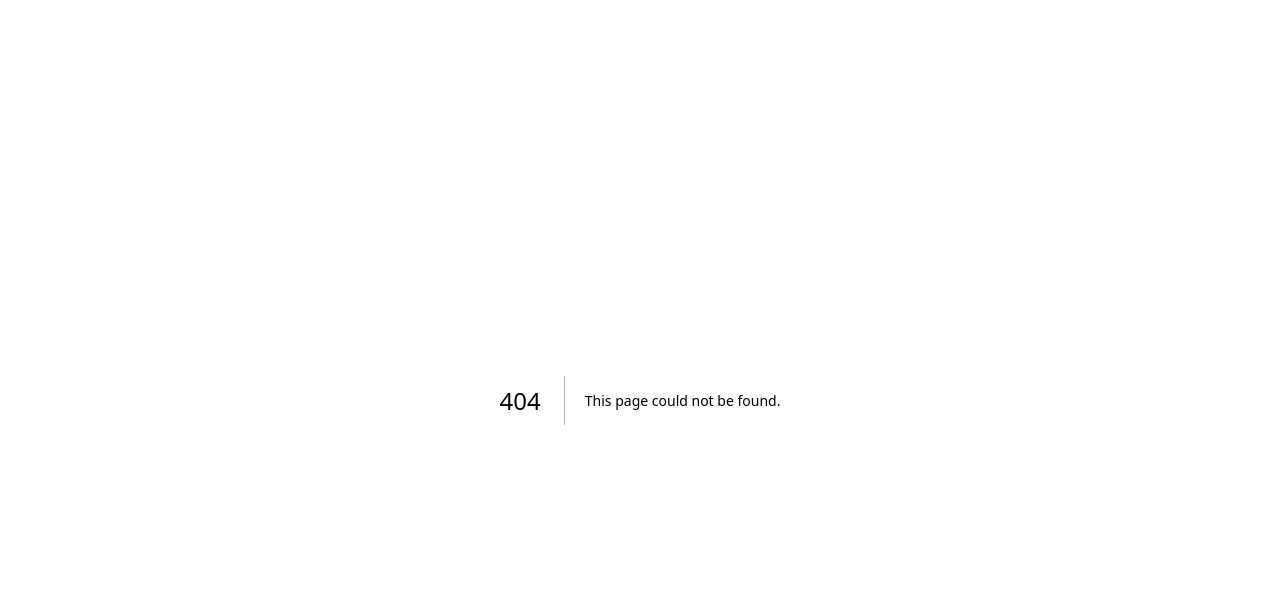
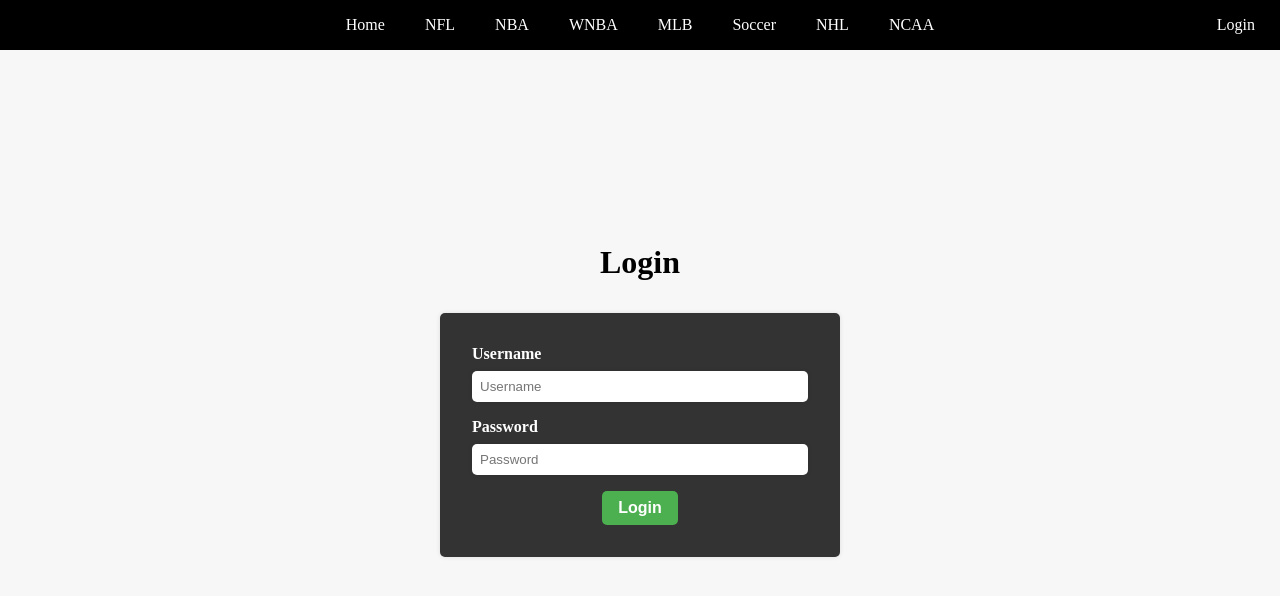
Before and after one commit to Reaveskev/Sports-Odds, a Next.js app in the folder sports-odds/: page /login in a window 1280 px wide. Before the commit this address had no page. Shown: the top 596 px of the page. Built offline with nearby package versions, Linux system fonts and the light colour scheme.

Commit message:
Login works on local

```diff
--- a/sports-odds/next.config.js
+++ b/sports-odds/next.config.js
@@ -35,6 +35,7 @@ const nextConfig = {
       "/MLB": { page: "/MLB" },
       "/MCBB": { page: "/MCBB" },
       "/WCBB": { page: "/WCBB" },
+      "/login": { page: "/login" },
     };
   },
 };
--- a/sports-odds/pages/NFL.js
+++ b/sports-odds/pages/NFL.js
@@ -114,7 +114,7 @@ function NFL() {
                             <div className={styles.record}>
                               {games.team_two.record}
                             </div>
-                            <span>{games.team_one.score}</span>
+                            <span>{games.team_two.score}</span>
                           </div>
                         </div>
                       );
@@ -162,7 +162,7 @@ function NFL() {
                             <div className={styles.record}>
                               {games.team_two.record}
                             </div>
-                            <span>{games.team_one.score}</span>
+                            <span>{games.team_two.score}</span>
                           </div>
                         </div>
                       );
@@ -208,7 +208,7 @@ function NFL() {
                         <div className={styles.record}>
                           {games.team_two.record}
                         </div>
-                        <span>{games.team_one.score}</span>
+                        <span>{games.team_two.score}</span>
                       </div>
                     </div>
                   );
--- a/sports-odds/pages/NHL.js
+++ b/sports-odds/pages/NHL.js
@@ -130,7 +130,7 @@ function NHL() {
                             <div className={styles.record}>
                               {games.team_two.record}
                             </div>
-                            <span>{games.team_one.score}</span>
+                            <span>{games.team_two.score}</span>
                           </div>
                         </div>
                       );
@@ -178,7 +178,7 @@ function NHL() {
                             <div className={styles.record}>
                               {games.team_two.record}
                             </div>
-                            <span>{games.team_one.score}</span>
+                            <span>{games.team_two.score}</span>
                           </div>
                         </div>
                       );
@@ -224,7 +224,7 @@ function NHL() {
                         <div className={styles.record}>
                           {games.team_two.record}
                         </div>
-                        <span>{games.team_one.score}</span>
+                        <span>{games.team_two.score}</span>
                       </div>
                     </div>
                   );
--- /dev/null
+++ b/sports-odds/pages/login.js
@@ -0,0 +1,66 @@
+import React, { useState } from "react";
+import { useRouter } from "next/router";
+import axios from "axios";
+import styles from "@/styles/login.module.css";
+import Header from "@/src/Header";
+
+function Login() {
+  const router = useRouter();
+
+  const [username, setUsername] = useState("");
+  const [password, setPassword] = useState("");
+  const [error, setError] = useState("");
+
+  const handleSubmit = async (e) => {
+    e.preventDefault();
+
+    let url = "http://127.0.0.1:5000/login_to_db";
+    // https://sports-odds.herokuapp.com/
+
+    try {
+      const response = await axios.post(url, {
+        username: username,
+        password: password,
+      });
+
+      router.push("/");
+    } catch (error) {
+      setError("Invalid username or password!");
+    }
+  };
+
+  return (
+    <div className={styles.login_container}>
+      <Header />
+      <h1>Login</h1>
+      <form onSubmit={handleSubmit}>
+        {error && <p className={styles.error}>{error}</p>}
+        <div className={styles.form_control}>
+          <label htmlFor="username">Username</label>
+          <input
+            type="text"
+            id="username"
+            placeholder="Username"
+            value={username}
+            onChange={(e) => setUsername(e.target.value)}
+            required
+          />
+        </div>
+        <div className={styles.form_control}>
+          <label htmlFor="password">Password</label>
+          <input
+            type="password"
+            id="password"
+            placeholder="Password"
+            value={password}
+            onChange={(e) => setPassword(e.target.value)}
+            required
+          />
+        </div>
+        <button type="submit">Login</button>
+      </form>
+    </div>
+  );
+}
+
+export default Login;
--- a/sports-odds/src/Header.js
+++ b/sports-odds/src/Header.js
@@ -4,6 +4,7 @@ import Link from "next/link";
 
 function Header() {
   const [seeMore, setSeeMore] = useState(false);
+  const [Login, setLogin] = useState(false);
 
   return (
     <div className={styles.navbar}>
@@ -113,16 +114,33 @@ function Header() {
           </>
         ) : null}
       </li>
+      {Login ? (
+        <div className={styles.login_or_profile}>
           <li
             onMouseEnter={() => {
               setSeeMore(false);
             }}
             className={styles.li}
           >
-        <Link className={styles.link} href="/test">
-          Test
+            <Link className={styles.link} href="/profile">
+              Profile
             </Link>
           </li>
+        </div>
+      ) : (
+        <div className={styles.login_or_profile}>
+          <li
+            onMouseEnter={() => {
+              setSeeMore(false);
+            }}
+            className={styles.li}
+          >
+            <Link className={styles.link} href="/login">
+              Login
+            </Link>
+          </li>
+        </div>
+      )}
     </div>
   );
 }
--- a/sports-odds/src/Header.module.css
+++ b/sports-odds/src/Header.module.css
@@ -59,3 +59,9 @@
   text-decoration: none;
   color: white;
 }
+
+.login_or_profile {
+  position: absolute;
+  right: 5px;
+  float: right;
+}
--- /dev/null
+++ b/sports-odds/styles/login.module.css
@@ -0,0 +1,68 @@
+.login_container {
+  display: flex;
+  flex-direction: column;
+  align-items: center;
+  justify-content: center;
+  height: 100vh;
+  background-color: #f7f7f7;
+  color: white;
+}
+
+.login_container h1 {
+  font-size: 2rem;
+  margin-bottom: 2rem;
+  color: black;
+}
+
+.login_container form {
+  display: flex;
+  flex-direction: column;
+  align-items: center;
+  justify-content: center;
+  width: 100%;
+  max-width: 400px;
+  padding: 2rem;
+  border-radius: 5px;
+  box-shadow: 0px 0px 5px rgba(0, 0, 0, 0.1);
+  background-color: #333;
+}
+
+.form_control {
+  display: flex;
+  flex-direction: column;
+  width: 100%;
+  margin-bottom: 1rem;
+}
+
+.login_container label {
+  font-size: 1rem;
+  font-weight: bold;
+  margin-bottom: 0.5rem;
+}
+
+.login_container input {
+  padding: 0.5rem;
+  border-radius: 5px;
+  border: none;
+  box-shadow: 0px 0px 5px rgba(0, 0, 0, 0.1);
+}
+
+.login_container button {
+  padding: 0.5rem 1rem;
+  border-radius: 5px;
+  border: none;
+  background-color: #4caf50;
+  color: #ffffff;
+  font-size: 1rem;
+  font-weight: bold;
+  cursor: pointer;
+}
+
+.login_container button:hover {
+  background-color: #357a38;
+}
+
+.error {
+  color: red;
+  padding-bottom: 10px;
+}
```
Also changed, not shown: sports-odds/pages/Yahoo_Sports.csv, 14 other files (tests, documents, lock files or other folders). Lines whose indentation alone changed are shown as unchanged.
